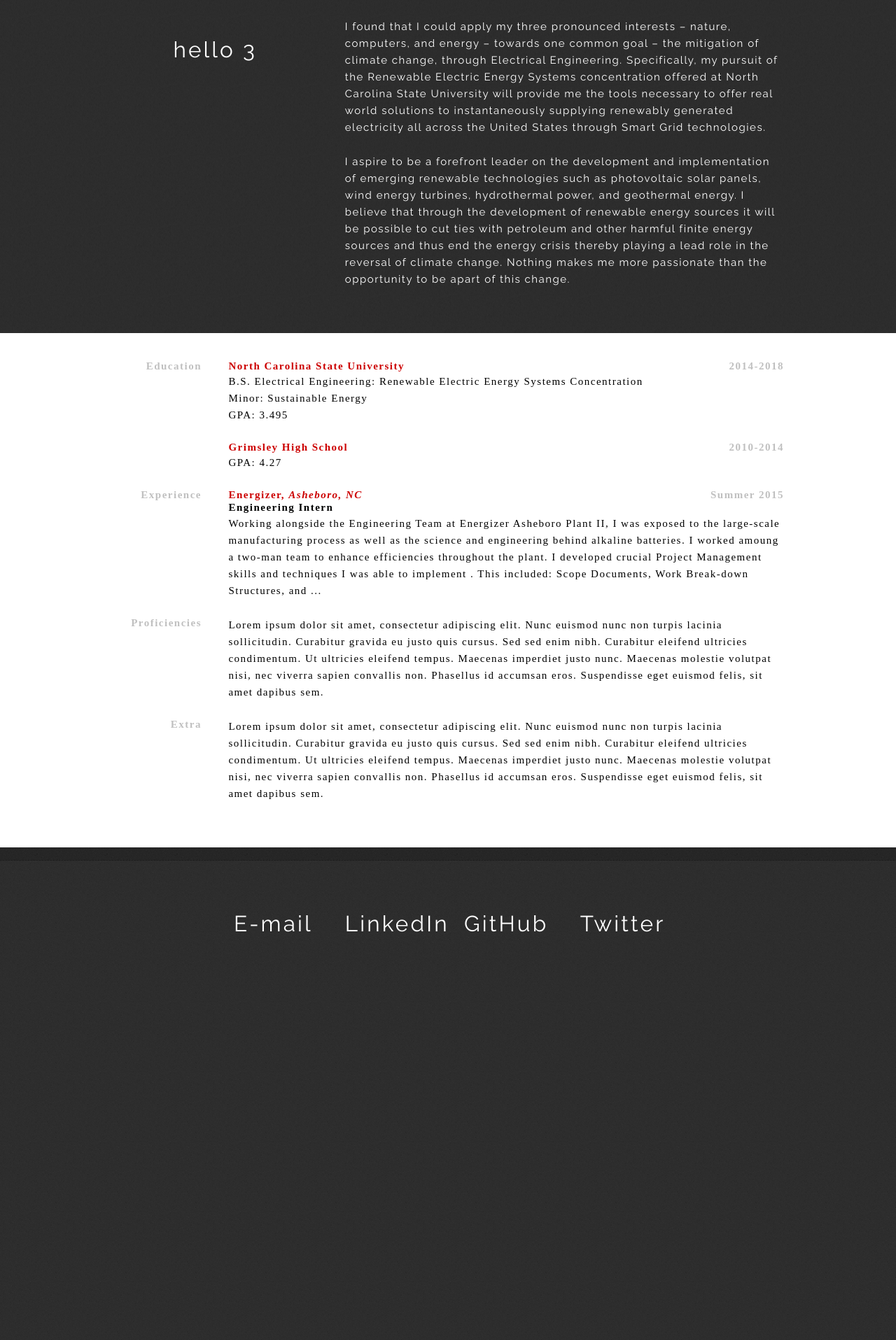
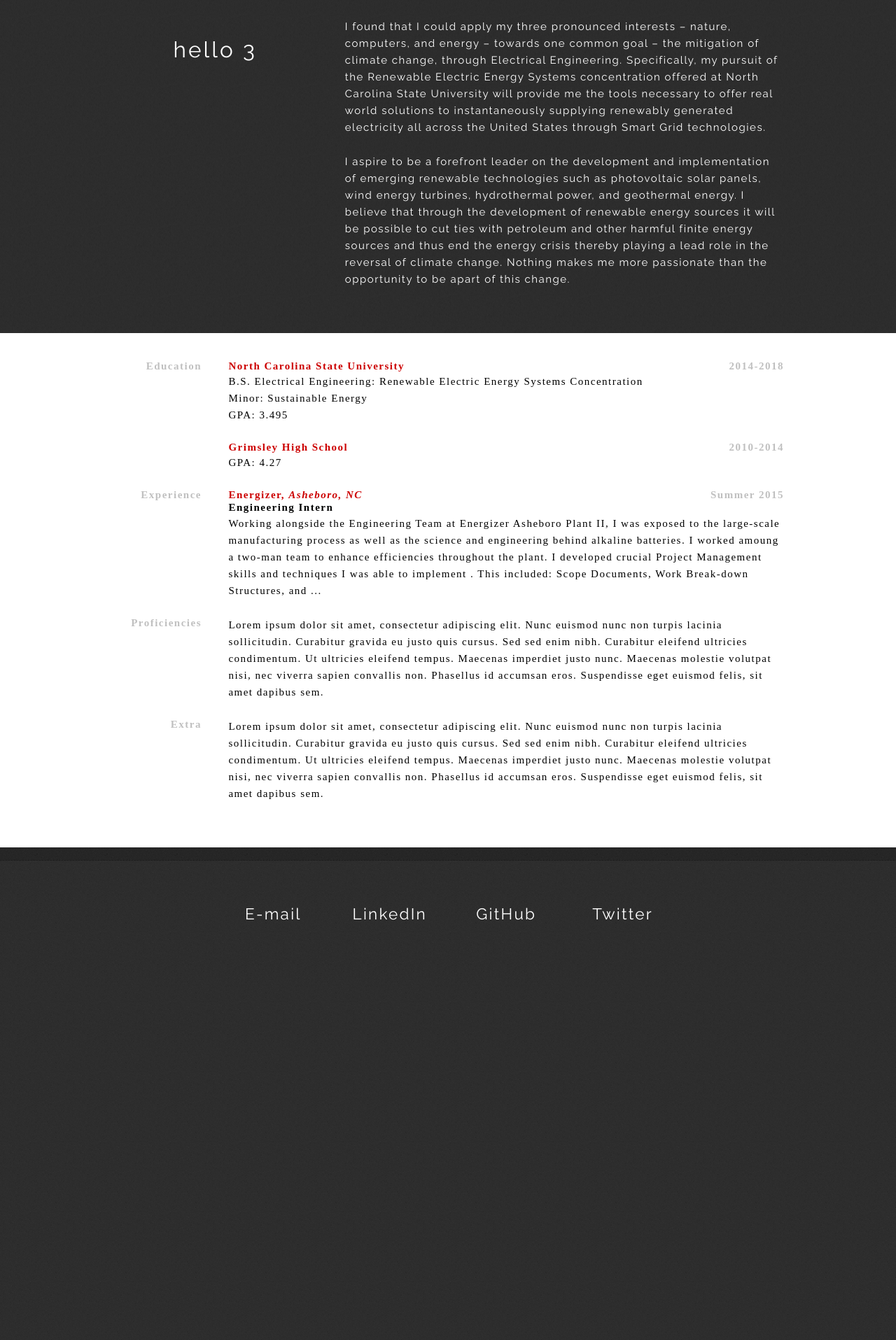
Before and after one commit to jacksoncwilliams/jackson-erin, a Jekyll site: the page built from simpleindex.html, in a window 1280 px wide. Shown: the part 1855-3770 px from the top of the page at 70% size. Built offline with Jekyll 4.4.1, drawn with Linux system fonts in a browser that asks for light colours; nearby versions of some CDN libraries; some web fonts are replaced.

Commit message:
Update simple.css

```diff
--- a/css/simple.css
+++ b/css/simple.css
@@ -248,7 +248,7 @@ body {
 
 #contact h1 {
     color: #ffffff;
-    font-size: 2.1em;
+    font-size: 1.5em;
     font-weight: 400;
     letter-spacing: 0.1em;
     text-align: center;
```
